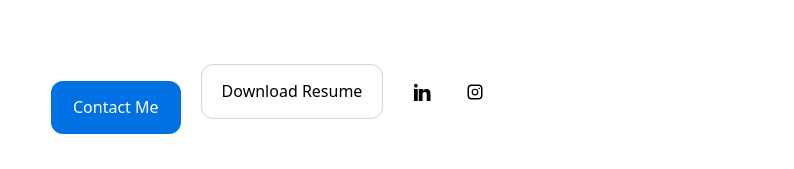
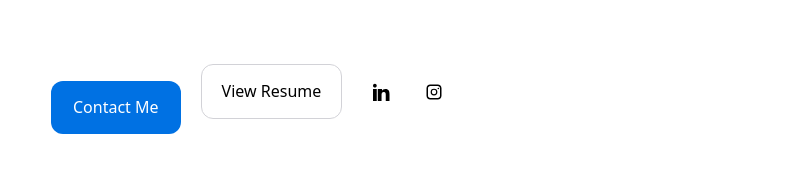
Before and after one commit to iimr4n/portfolio-js, a Next.js app: page / in a window 1280 px wide. Shown: the part 379-548 px from the top of the page, without its empty margins (32-826 px from the left). Built offline with nearby package versions, Linux system fonts and the light colour scheme.

Commit message:
Update Hero.jsx

```diff
--- a/components/Hero.jsx
+++ b/components/Hero.jsx
@@ -19,12 +19,13 @@ export default function Hero() {
 
           {/* Resume Download */}
           <a
-            href="/Imran_Resume.pdf"
-            className="btn-secondary"
-            download
-          >
-            Download Resume
-          </a>
+  href="/Imran_Resume.pdf"
+  className="btn-secondary"
+  target="_blank"
+  rel="noopener noreferrer"
+>
+  View Resume
+</a>
 
           {/* Social Icons */}
           <div className="social-icons">
```
